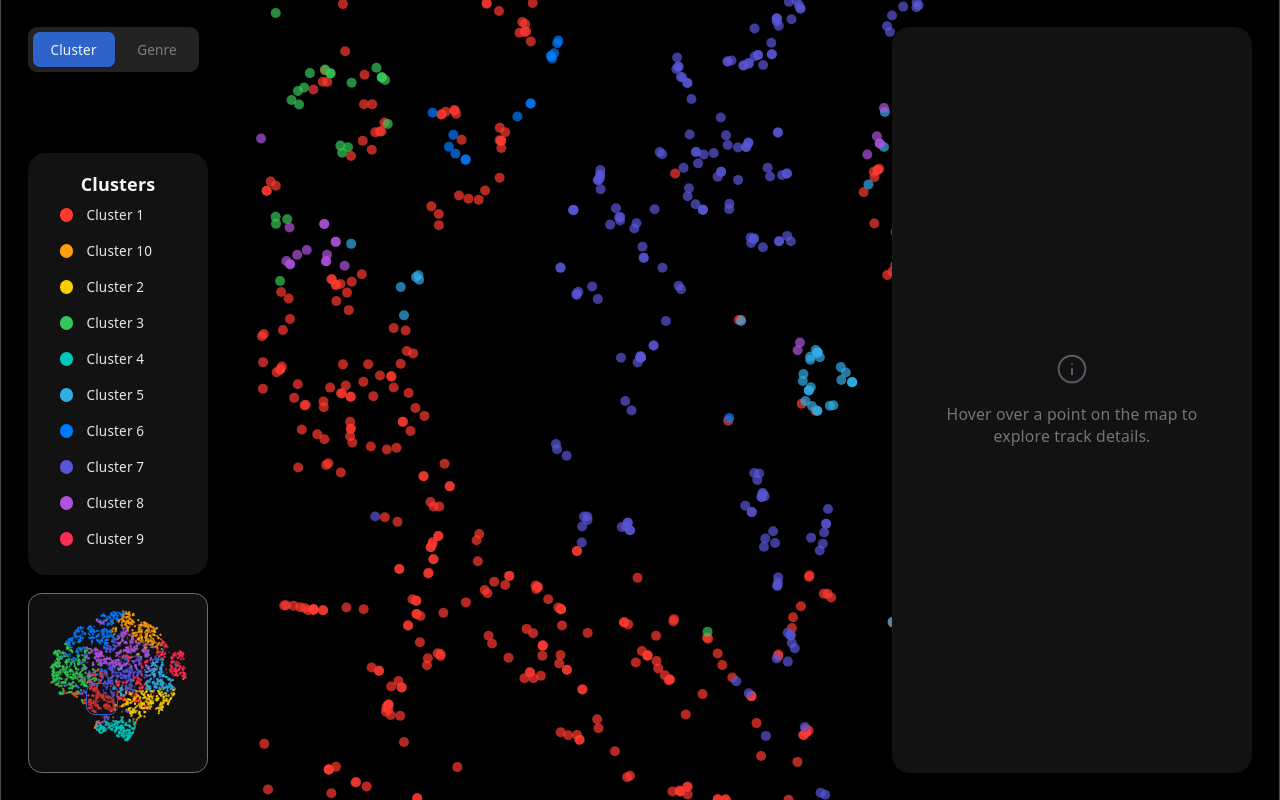
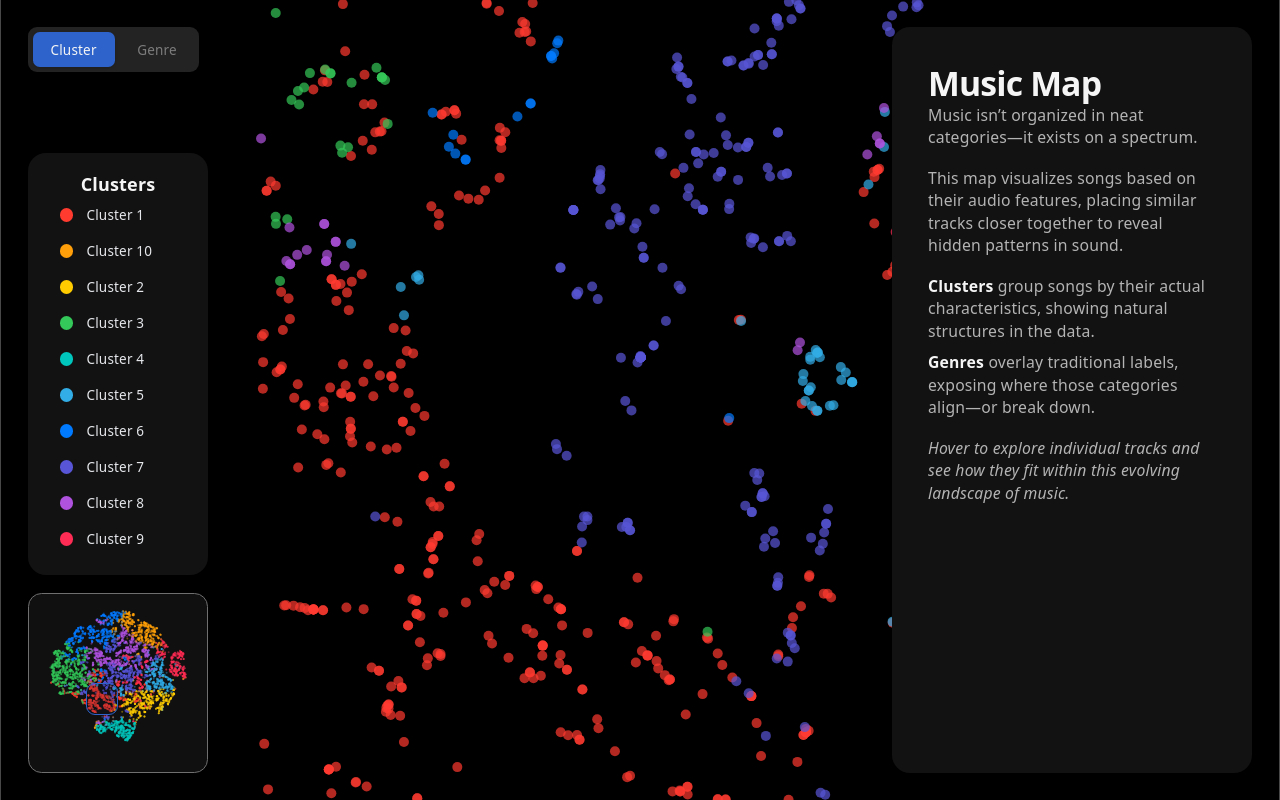
Before and after one commit to mirmirmirr/data-analytics, a React (Vite) app in the folder final/site/: page / in a window 1280 px wide. Built offline with nearby package versions, Linux system fonts and the light colour scheme.

Commit message:
add description to song panel

```diff
--- a/final/site/src/components/SongPanel.tsx
+++ b/final/site/src/components/SongPanel.tsx
@@ -94,26 +94,33 @@ export default function SidePanel({
           </div>
         </div>
       ) : (
-        <div className="flex flex-col items-center justify-center h-full p-8 text-center opacity-50">
-          <svg
-            xmlns="http://www.w3.org/2000/svg"
-            width="32"
-            height="32"
-            viewBox="0 0 24 24"
-            fill="none"
-            stroke="currentColor"
-            strokeWidth="1.5"
-            strokeLinecap="round"
-            strokeLinejoin="round"
-            className="mb-4 text-gray-400"
-          >
-            <circle cx="12" cy="12" r="10" />
-            <path d="M12 16v-4" />
-            <path d="M12 8h.01" />
-          </svg>
-          <p className="text-sm text-gray-300 font-medium">
-            Hover over a point on the map to explore track details.
+        <div className="flex flex-col h-full p-8 text-start">
+          <h3 className="text-3xl font-bold text-white tracking-tight">
+            Music Map
+          </h3>
+          <p className="text-sm text-gray-11">
+            Music isn’t organized in neat categories—it exists on a spectrum.
           </p>
+          <section className="mt-4 flex flex-col gap-4">
+            <p className="text-sm text-gray-11">
+              This map visualizes songs based on their audio features, placing
+              similar tracks closer together to reveal hidden patterns in sound.
+            </p>
+            <ul className="text-sm text-gray-11 flex flex-col gap-2">
+              <li>
+                <b className="text-white">Clusters</b> group songs by their
+                actual characteristics, showing natural structures in the data.
+              </li>
+              <li>
+                <b className="text-white">Genres</b> overlay traditional labels,
+                exposing where those categories align—or break down.
+              </li>
+            </ul>
+            <p className="text-sm text-gray-11 italic">
+              Hover to explore individual tracks and see how they fit within
+              this evolving landscape of music.
+            </p>
+          </section>
         </div>
       )}
     </div>
```
